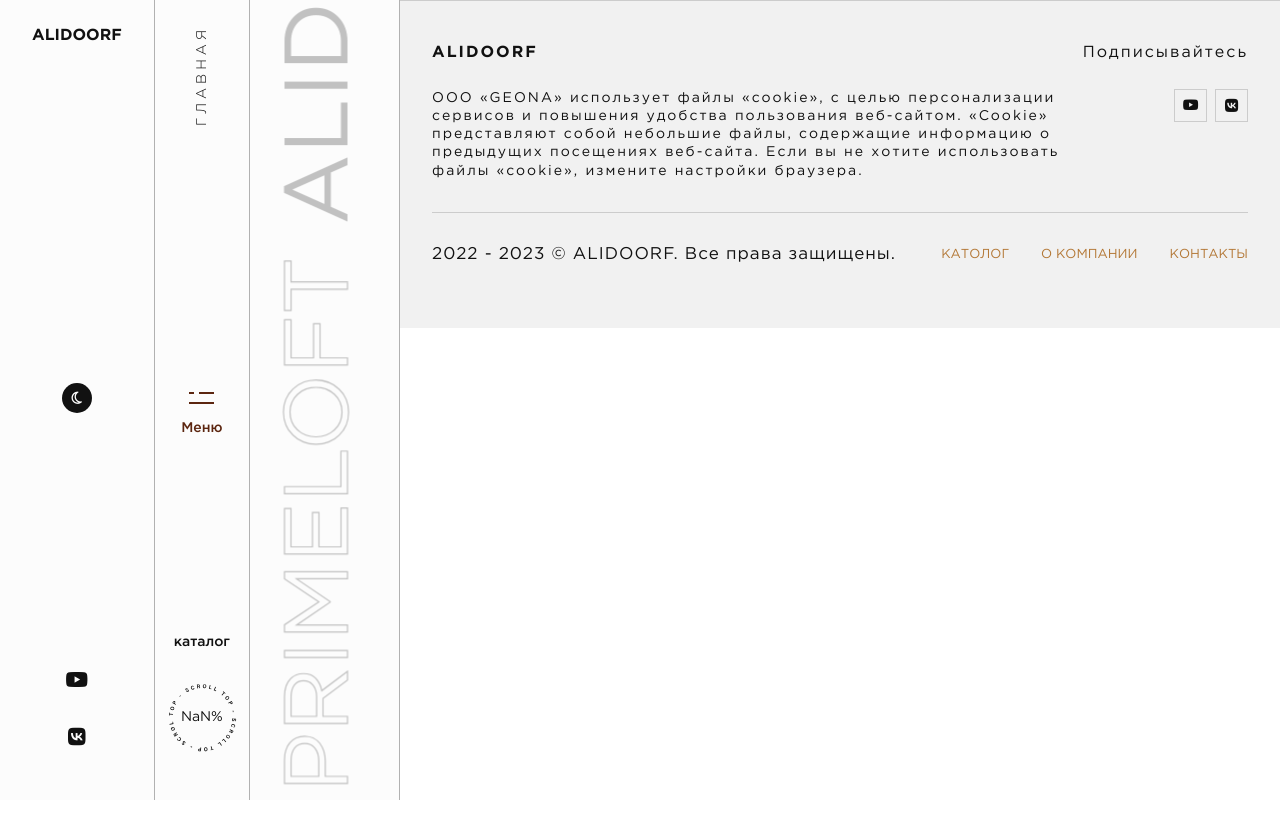
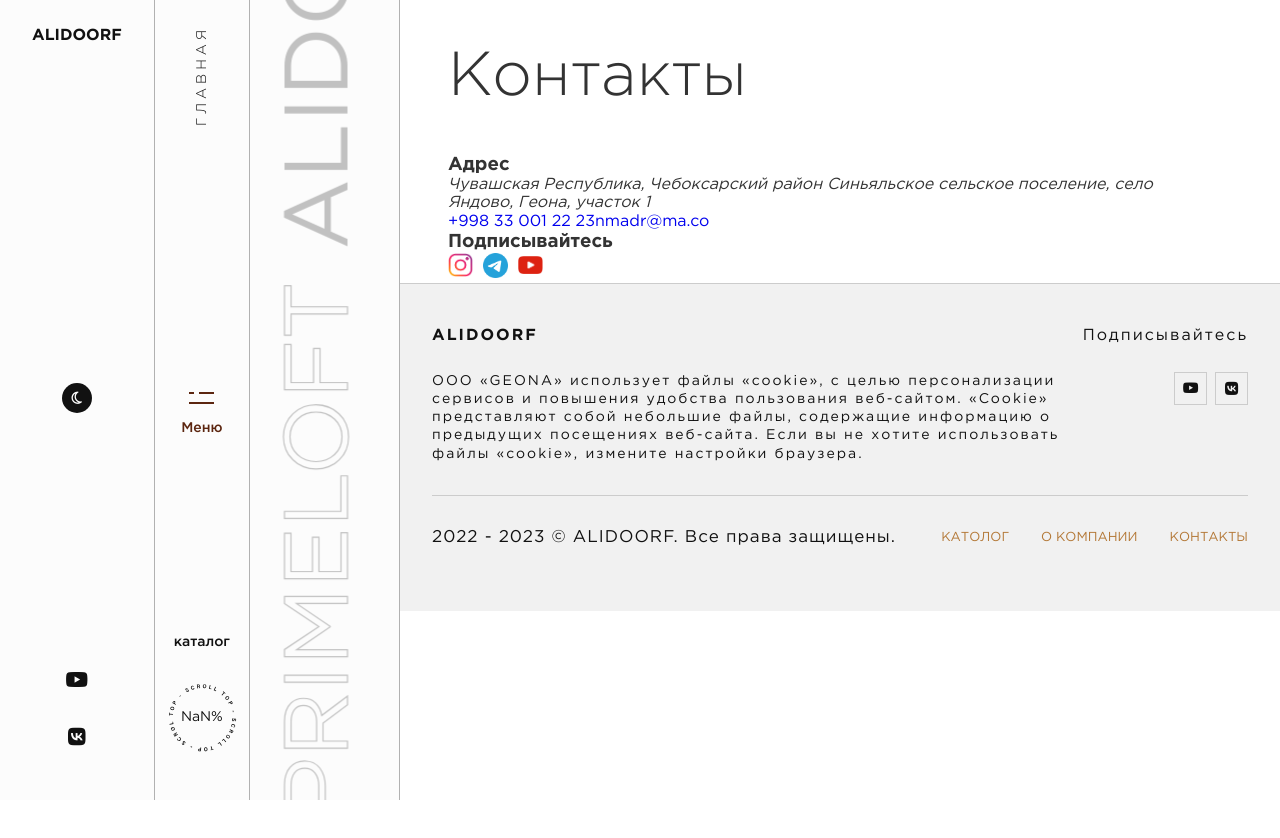
Before and after one commit to abdusamadweb/AliDoorf-demo, a React (Create React App) app: page /contacts in a window 1280 px wide. Shown: the top 838 px of the page. Before the commit the page ends 800 px from the top, so only its background shows below. Built offline with nearby package versions, Linux system fonts and the light colour scheme.

Commit message:
slider full

```diff
--- a/src/App.js
+++ b/src/App.js
@@ -18,6 +18,7 @@
 import PrimeCatalog from "./pages/primeloft-page/catalog/PrimeCatalog";
 import PrimeAbout from "./pages/primeloft-page/about/PrimeAbout";
 import PrimeNewsPage from "./pages/primeloft-page/news/PrimeNewsPage";
+import Contacts from "./pages/contacts/Contacts";
 
 const Wrapper = ({children}) => {
     const location = useLocation()
@@ -63,6 +64,8 @@
 
                             <Route path='/mebel' element={<Alidoorf/>}/>
 
+                            <Route path='/contacts' element={<Contacts/>}/>
+
                         </Routes>
 
                         <Footer/>
--- a/src/App.scss
+++ b/src/App.scss
@@ -75,6 +75,7 @@
 
 ::-webkit-scrollbar {
   width: 8px;
+  height: 8px;
   background-color: #31373e;
 }
 ::-webkit-scrollbar-thumb {
--- a/src/components/header/Header.jsx
+++ b/src/components/header/Header.jsx
@@ -26,7 +26,7 @@
 
     // scroll count
     const [scrollCount, setScrollCount] = useState(0)
-    const [slideScrollCount, setSlideScrollCount] = useState(-100)
+    const [slideScrollCount, setSlideScrollCount] = useState(-75)
     useEffect(() => {
         window.addEventListener('scroll', handleScroll)
     })
@@ -35,7 +35,8 @@
         const scrollY = window.pageYOffset
 
         setScrollCount(((scrollY * 100) / maxScrollY).toFixed())
-        setSlideScrollCount(((scrollY * 100) / -maxScrollY))
+
+        setSlideScrollCount(((scrollY * 75) / maxScrollY) - 75)
     }
 
 
@@ -115,7 +116,7 @@
                     </div>
                 </div>
                 <div className='header__slider'>
-                    <div className='txts' style={{transform: `translate(0px, ${slideScrollCount / 1.32}%)`}}>
+                    <div className='txts' style={{transform: `translate(0px, ${slideScrollCount}%)`}}>
                         <span className='txt'>alidoorf</span>
                         <span className='txt txt-stroke'>primeloft</span>
                         <span className='txt'>alidoorf</span>
--- /dev/null
+++ b/src/pages/contacts/Contacts.jsx
@@ -0,0 +1,43 @@
+import './Contacts.scss'
+import React from 'react'
+import insta from "../../assets/images/intagram.png";
+import tg from "../../assets/images/telegram.png";
+import youtube from "../../assets/images/youtube.png";
+
+const Contacts = () => {
+    return (
+        <div className='contacts page bg-cl'>
+            <div className="container">
+                <h1 className="contacts__title">Контакты</h1>
+                <div className="contacts__body">
+                    <div>
+                        <h3 className="title">Адрес</h3>
+                        <address className='txt'>
+                            Чувашская Республика, Чебоксарский район Синьяльское сельское поселение, село Яндово, Геона, участок 1
+                        </address>
+                    </div>
+                    <div>
+                        <a className='link' href="tel: +998">+998 33 001 22 23</a>
+                        <a className='link' href="mailto: nmadr@ma.co">nmadr@ma.co</a>
+                    </div>
+                    <div>
+                        <h3 className="title">Подписывайтесь</h3>
+                        <div className="row align-center" style={{gap: '10px'}}>
+                            <a className='link-icon' href="instagram.com/" target='_blank'>
+                                <img className='link__img' src={insta} alt="instagram"/>
+                            </a>
+                            <a className='link-icon' href="t.me/" target='_blank'>
+                                <img className='link__img' src={tg} alt="telegram"/>
+                            </a>
+                            <a className='link-icon' href="youtube.com/" target='_blank'>
+                                <img className='link__img' src={youtube} alt="youtube"/>
+                            </a>
+                        </div>
+                    </div>
+                </div>
+            </div>
+        </div>
+    )
+}
+
+export default Contacts
--- /dev/null
+++ b/src/pages/contacts/Contacts.scss
@@ -0,0 +1,27 @@
+@use '../../scss' as *;
+
+.contacts {
+
+  &__title {
+    position: relative;
+    font-weight: 300;
+    font-size: 62px;
+
+    &::before {
+      position: absolute;
+      top: 0;
+      left: 0;
+      width: 40px;
+      height: 40px;
+      content: '';
+      background: var();
+      transform: rotate(15deg);
+    }
+  }
+
+  .link-icon {
+    width: 25px;
+    height: auto;
+    object-fit: contain;
+  }
+}
```
